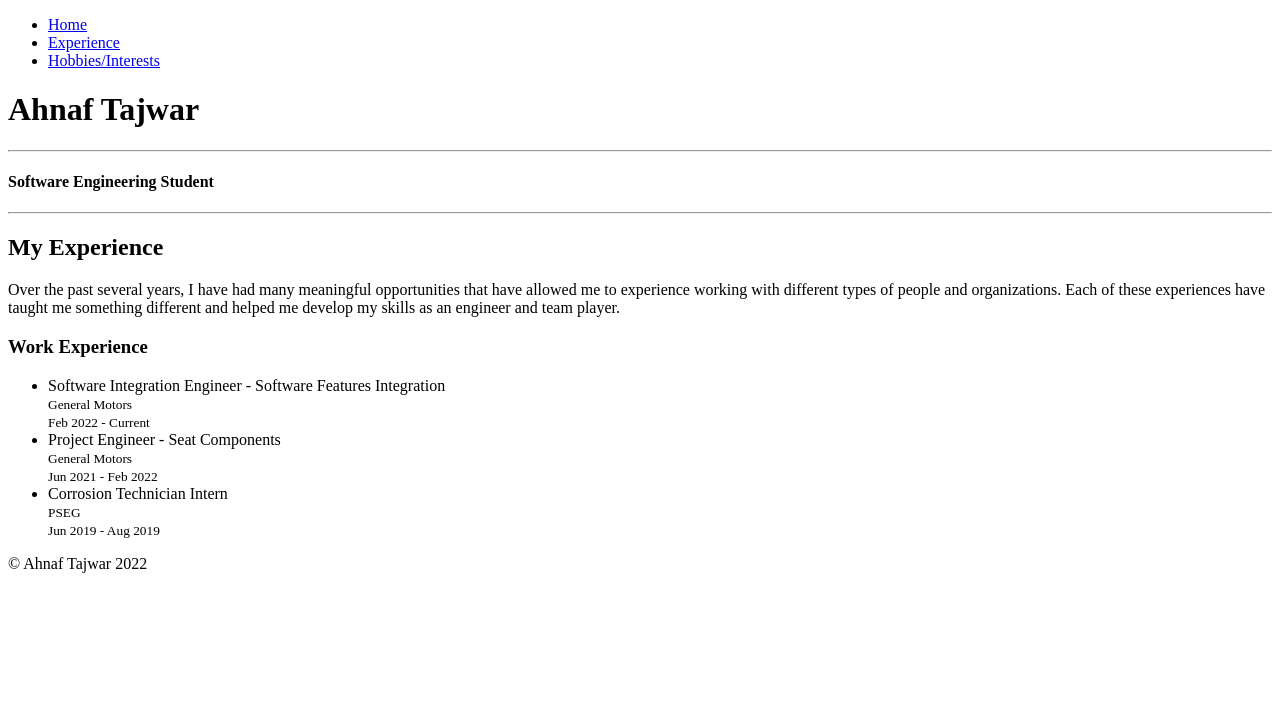
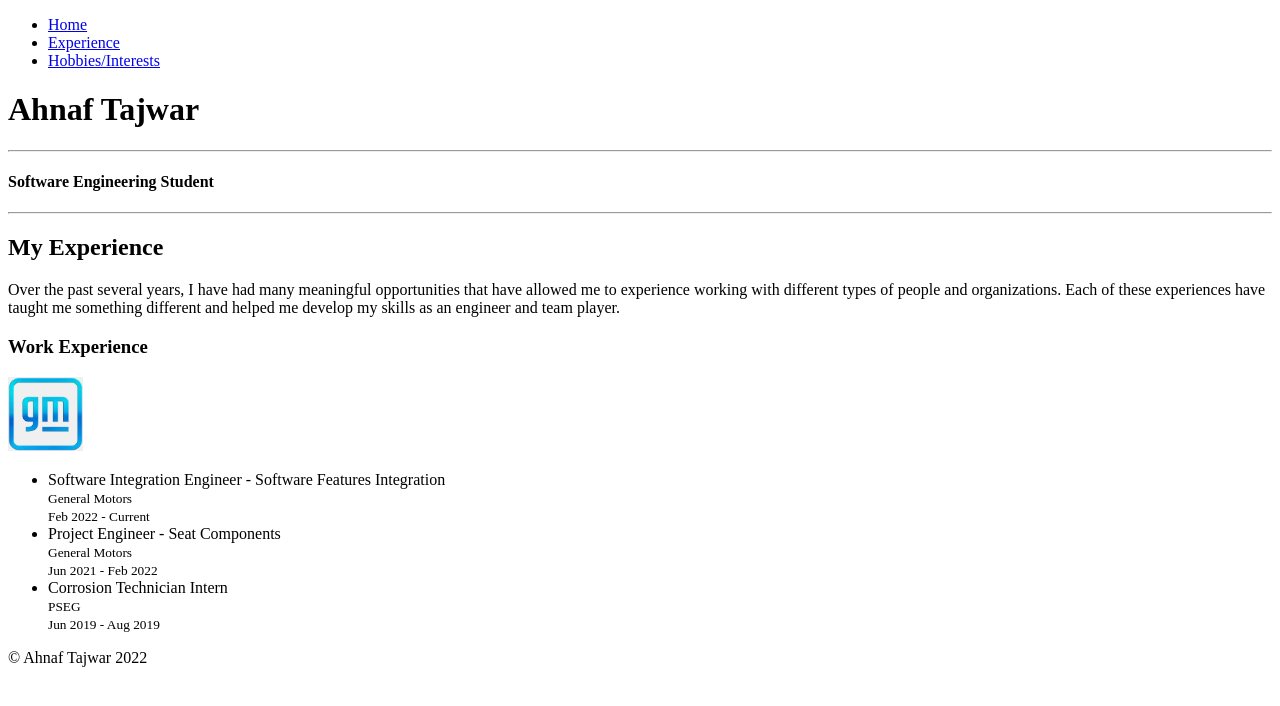
Before and after one commit to ahnaft7/Assignment-1, a plain HTML site: page experience.html in a window 1280 px wide. Drawn offline with Linux system fonts and the light colour scheme.

Commit message:
updated photo

```diff
--- a/experience.html
+++ b/experience.html
@@ -27,6 +27,7 @@
           different and helped me develop my skills as an engineer and team player.
         </p>
         <h3>Work Experience</h3>
+        <img width="75" src="images/gmlogo.jpg" alt="GM Logo" />
         <ul>
           <li>Software Integration Engineer - Software Features Integration<small>
             <br>General Motors</small><small><br>Feb 2022 - Current</small></li>
```
